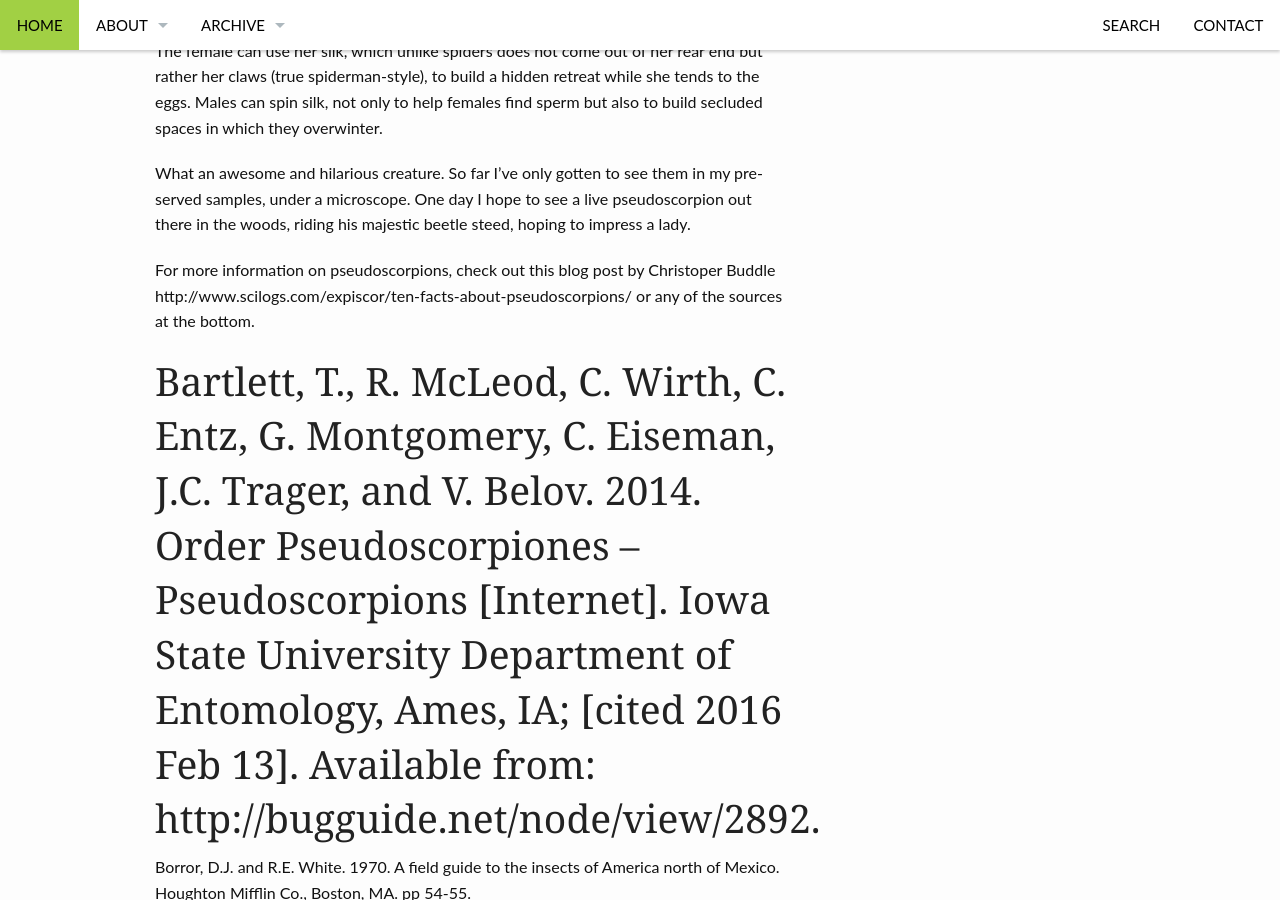
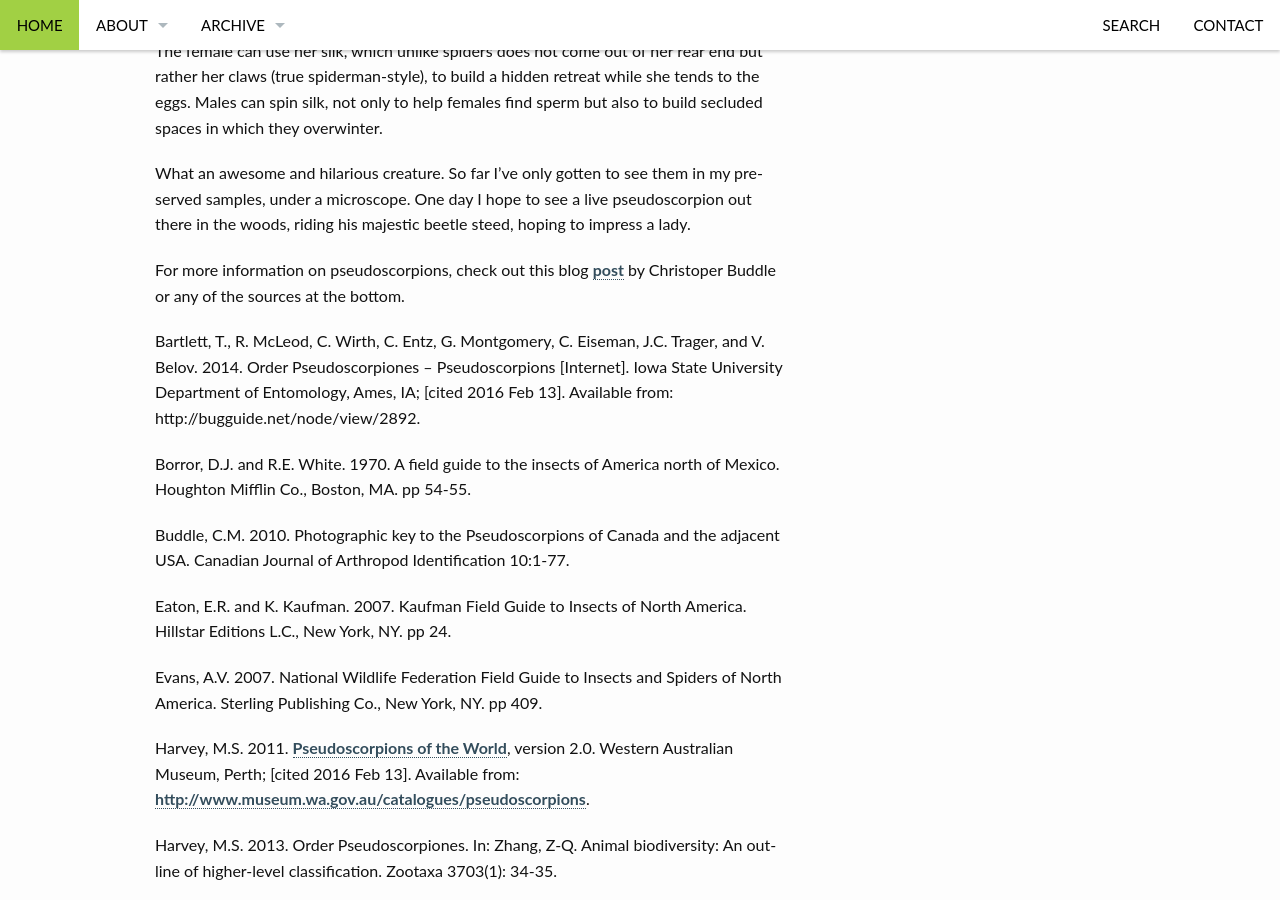
Before and after one commit to tguttata/thatslifesci-1, a Jekyll site: the page built from _posts/2016-03-19-pseudoscorpions.md, in a window 1280 px wide and 900 px high, scrolled down 4653 px. Built offline with Jekyll 4.4.1, drawn with Linux system fonts in a browser that asks for light colours; comment, search, counter and statistics services are not loaded.

Commit message:
Update 2016-03-19-pseudoscorpions.md

```diff
--- a/_posts/2016-03-19-pseudoscorpions.md
+++ b/_posts/2016-03-19-pseudoscorpions.md
@@ -51,9 +51,9 @@ The female can use her silk, which unlike spiders does not come out of her rear
 
 What an awesome and hilarious creature. So far I've only gotten to see them in my preserved samples, under a microscope. One day I hope to see a live pseudoscorpion out there in the woods, riding his majestic beetle steed, hoping to impress a lady.
 
-For more information on pseudoscorpions, check out this blog post by Christoper Buddle http://www.scilogs.com/expiscor/ten-facts-about-pseudoscorpions/ or any of the sources at the bottom.
+For more information on pseudoscorpions, check out this blog [post](http://www.scilogs.com/expiscor/ten-facts-about-pseudoscorpions/) by Christoper Buddle  or any of the sources at the bottom.
 
-# Bartlett, T., R. McLeod, C. Wirth, C. Entz, G. Montgomery, C. Eiseman, J.C. Trager, and V. Belov. 2014. Order Pseudoscorpiones – Pseudoscorpions [Internet]. Iowa State University Department of Entomology, Ames, IA; [cited 2016 Feb 13].  Available from: http://bugguide.net/node/view/2892.
+Bartlett, T., R. McLeod, C. Wirth, C. Entz, G. Montgomery, C. Eiseman, J.C. Trager, and V. Belov. 2014. Order Pseudoscorpiones – Pseudoscorpions [Internet]. Iowa State University Department of Entomology, Ames, IA; [cited 2016 Feb 13].  Available from: http://bugguide.net/node/view/2892.
 
 Borror, D.J. and R.E. White. 1970. A field guide to the insects of America north of Mexico. Houghton Mifflin Co., Boston, MA. pp 54-55.
 
```
